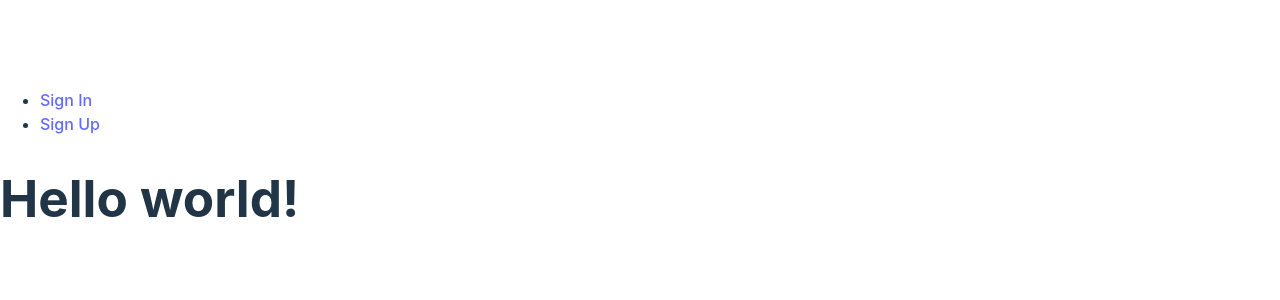
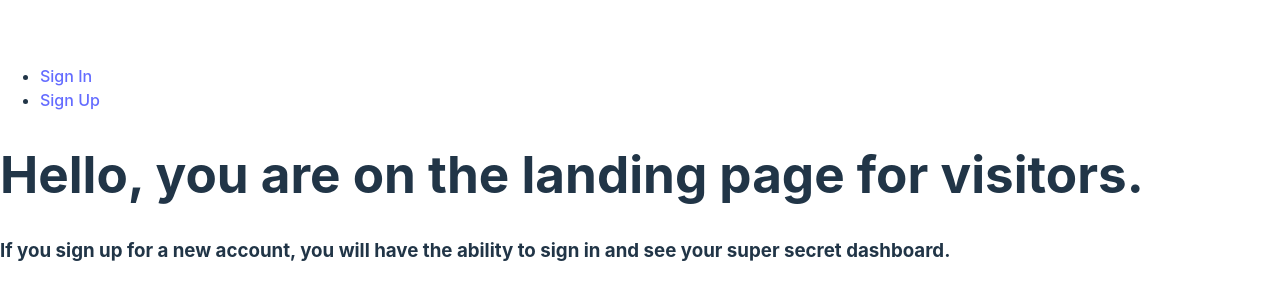
Before and after one commit to kei-the-gae/react-jwt-auth-template, a React (Vite) app: page / in a window 1280 px wide. Shown: the part 234-534 px from the top of the page. Built offline with nearby package versions, Linux system fonts and the light colour scheme.

Commit message:
Add dashboard and landing components

```diff
--- a/src/App.jsx
+++ b/src/App.jsx
@@ -1,6 +1,8 @@
 import { useState } from 'react';
 import { Routes, Route } from 'react-router-dom';
 import NavBar from './components/NavBar/NavBar';
+import Landing from './components/Landing/Landing';
+import Dashboard from './components/Dashboard/Dashboard';
 
 const App = () => {
   const [user, setUser] = useState(null);
@@ -8,7 +10,13 @@ const App = () => {
   return (
     <>
       <NavBar user={user} />
-      <h1>Hello world!</h1>
+      <Routes>
+        {user ? (
+          <Route path="/" element={<Dashboard user={user} />} />
+        ) : (
+          <Route path="/" element={<Landing />} />
+        )}
+      </Routes>
     </>
   );
 };
--- /dev/null
+++ b/src/components/Dashboard/Dashboard.jsx
@@ -0,0 +1,13 @@
+const Dashboard = ({ user }) => {
+    return (
+        <main>
+            <h1>Welcome, {user.username}</h1>
+            <p>
+                This is the dashboard page where you, and only you, can see a dashboard
+                of all of your things.
+            </p>
+        </main>
+    );
+};
+
+export default Dashboard;
--- /dev/null
+++ b/src/components/Landing/Landing.jsx
@@ -0,0 +1,13 @@
+const Landing = () => {
+    return (
+        <main>
+            <h1>Hello, you are on the landing page for visitors.</h1>
+            <h3>
+                If you sign up for a new account, you will have the ability to sign in
+                and see your super secret dashboard.
+            </h3>
+        </main>
+    );
+};
+
+export default Landing;
```
